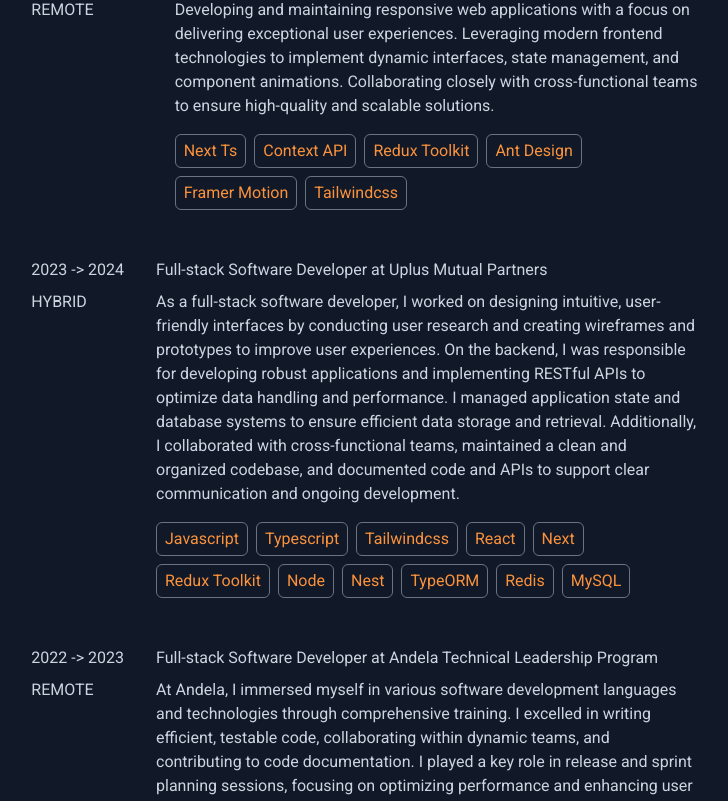
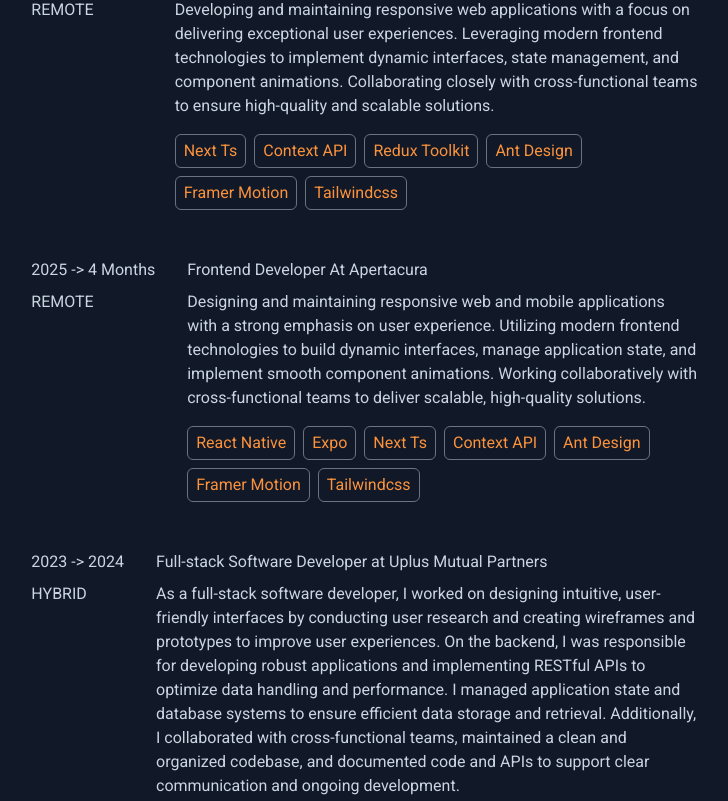
Before and after one commit to wilbrord2/my_brand-Wilbrord, a Next.js app: page / in a window 1280 px wide. Shown: the part 1938-2739 px from the top of the page, without its empty margins (462-1190 px from the left). Built offline with nearby package versions, Linux system fonts and the light colour scheme.

Commit message:
update cv

```diff
--- a/app/component/about.tsx
+++ b/app/component/about.tsx
@@ -16,7 +16,7 @@ const AboutMe = () => {
         I am a highly skilled frontend developer with{" "}
         <span className="font-semibold">
           {" "}
-          <span className="text-xl">{handleExpirienceYear(2022)}</span>
+          <span className="text-xl">{handleExpirienceYear(2021)}</span>
           <span className="relative -left-0 -top-2">+</span> years
         </span>{" "}
         of experience in software development, known for my ability to engineer
--- a/app/component/experience.tsx
+++ b/app/component/experience.tsx
@@ -8,8 +8,32 @@ const Experience = () => {
       work: "REMOTE",
       jobTitle: "Frontend Developer At NexGen",
       link: "https://nexgen.rw/",
-      description:"Developing and maintaining responsive web applications with a focus on delivering exceptional user experiences. Leveraging modern frontend technologies to implement dynamic interfaces, state management, and component animations. Collaborating closely with cross-functional teams to ensure high-quality and scalable solutions.",
-      technologies: ["Next Ts", "Context API","Redux Toolkit","Ant Design","Framer Motion","Tailwindcss",],
+      description:
+        "Developing and maintaining responsive web applications with a focus on delivering exceptional user experiences. Leveraging modern frontend technologies to implement dynamic interfaces, state management, and component animations. Collaborating closely with cross-functional teams to ensure high-quality and scalable solutions.",
+      technologies: [
+        "Next Ts",
+        "Context API",
+        "Redux Toolkit",
+        "Ant Design",
+        "Framer Motion",
+        "Tailwindcss",
+      ],
+    },
+    {
+      period: "2025 -> 4 Months",
+      work: "REMOTE",
+      jobTitle: "Frontend Developer At Apertacura",
+      link: "https://nexgen.rw/",
+      description:"Designing and maintaining responsive web and mobile applications with a strong emphasis on user experience. Utilizing modern frontend technologies to build dynamic interfaces, manage application state, and implement smooth component animations. Working collaboratively with cross-functional teams to deliver scalable, high-quality solutions.",
+       technologies: [
+        "React Native",
+        "Expo",
+        "Next Ts",
+        "Context API",
+        "Ant Design",
+        "Framer Motion",
+        "Tailwindcss",
+      ],
     },
     {
       period: "2023 -> 2024",
@@ -56,7 +80,6 @@ const Experience = () => {
         "AWS",
       ],
     },
-
   ];
   return (
     <div id="expirience" className="scroll-mt-28">
--- a/app/component/skills.tsx
+++ b/app/component/skills.tsx
@@ -60,7 +60,7 @@ const Skills = () => {
           </div>
           <div>
             <p className="text-sm text-wrap">
-              Over {handleExpirienceYear(2022)} years crafting dynamic <br />
+              Over {handleExpirienceYear(2021)} years crafting dynamic <br />
               web apps with and modern <br /> UI frameworks.
             </p>
             <div className="opacity-0 group-hover:opacity-100 flex mt-2 gap-2 ">
@@ -95,7 +95,7 @@ const Skills = () => {
           </div>
           <div>
             <p className="text-sm text-wrap">
-              Over {handleExpirienceYear(2022)} years of experience <br />{" "}
+              Over {handleExpirienceYear(2021)} years of experience <br />{" "}
               developing robust and scalable <br /> web backends with various
               databases.
             </p>
```
Also changed, not shown: 1 other file (tests, documents, lock files or other folders).
